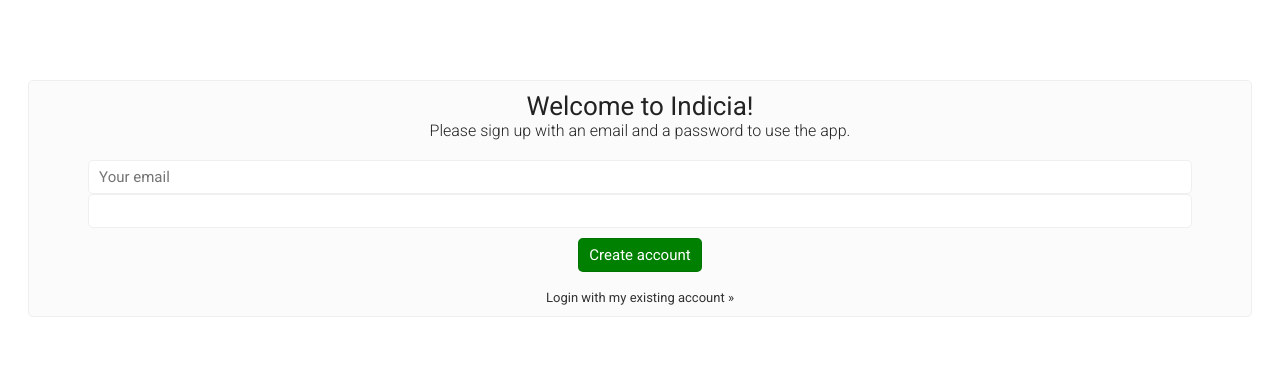
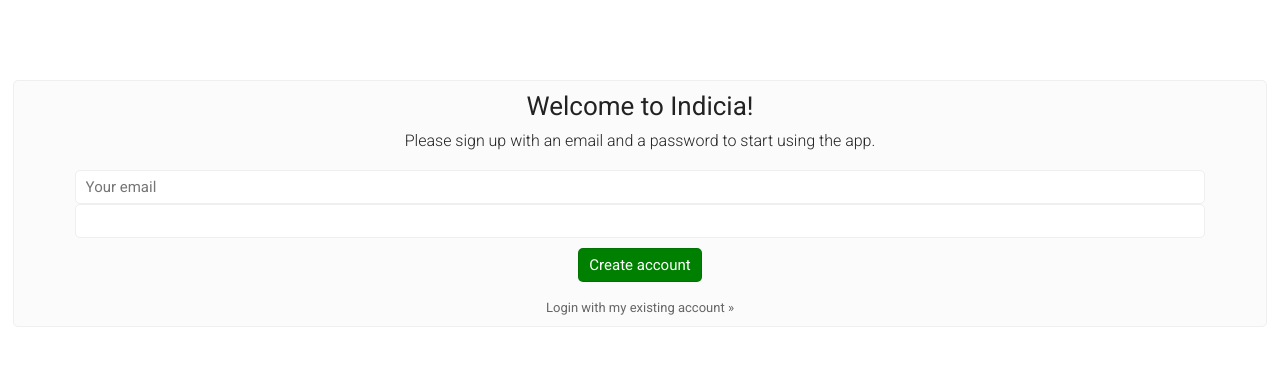
Before and after one commit to AndersonQ/Indicia-CS312, a PHP site: page /signup.html in a window 1280 px wide. Shown: the top 366 px of the page. Run offline with PHP 8.4, Linux system fonts and the light colour scheme.

Commit message:
signup template fix

```diff
--- a/signup.html
+++ b/signup.html
@@ -11,8 +11,8 @@
 
 <section id="main">
 	<div class="signup-message">
-		<b>Welcome to Indicia!</b><br />
-		Please sign up with an email and a password to use the app.<br />
+		<h1>Welcome to Indicia!</h1>
+		Please sign up with an email and a password to start using the app.<br />
 
 		<form class="signup-form" method="post" action="AddUser.php">
 			<input type="email" name="user_email" placeholder="Your email"><br />
--- a/style.css
+++ b/style.css
@@ -21,7 +21,7 @@ header {
 	padding: 10px;
 }
 
-h1 {
+header h1 {
 	font-weight: 300;
 	width: 200px;
 	margin: 0 auto;
@@ -114,7 +114,7 @@ header {
 	padding: 10px;
 }
 
-h1 {
+header h1 {
 	font-weight: 300;
 	width: 200px;
 	margin: 0 auto;
@@ -188,14 +188,15 @@ footer {
 	background: #fbfbfb;
 	border: 1px solid #efefef;
 	border-radius: 5px;
-	margin: 20px;
+	margin: 5px;
 	padding: 10px;
 	text-align: center;
 }
 
-.signup-message b {
+.signup-message h1 {
 	font-weight: 400;
 	font-size: 26px;
+	margin: 0 0 10px;
 }
 
 .signup-form {
@@ -208,7 +209,7 @@ footer {
 
 .login-link {
 	font-size: 13px;
-	color: #333;
+	color: #666;
 	font-weight: 400;
 }
 
```
